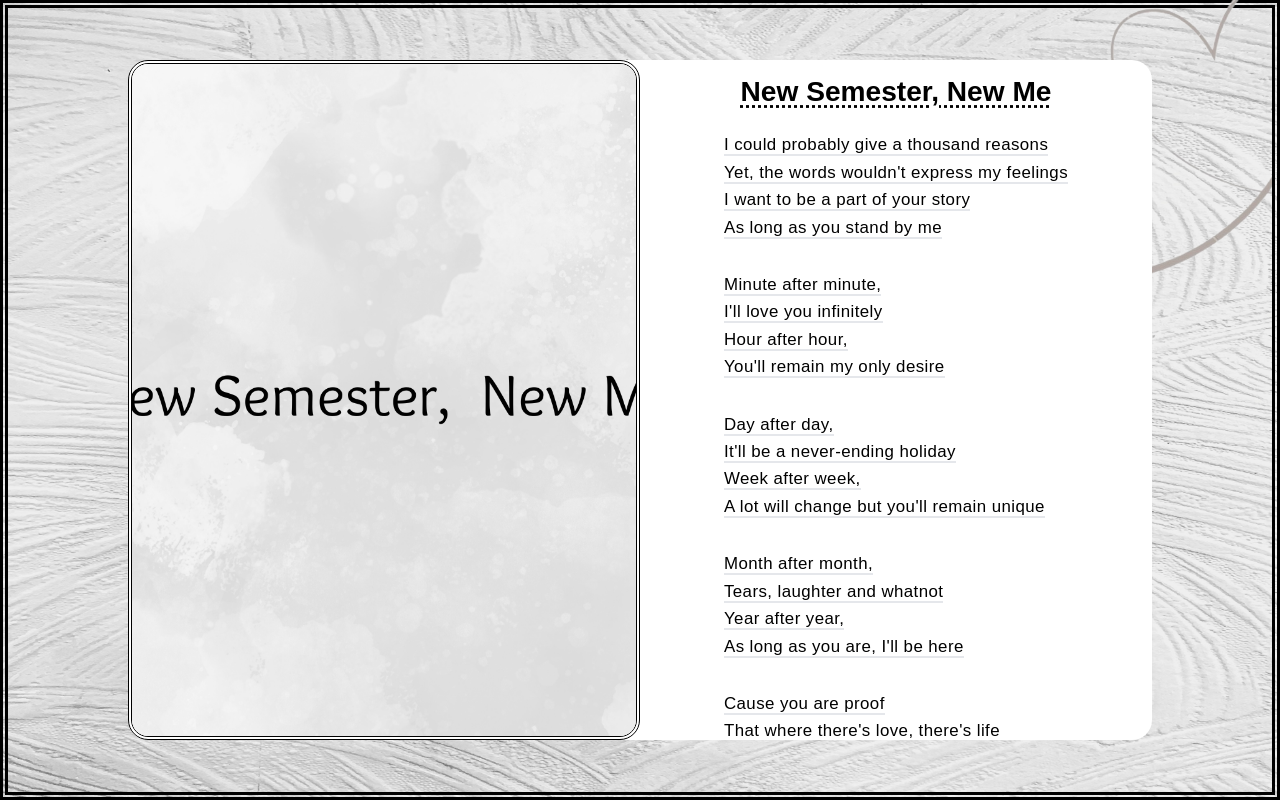
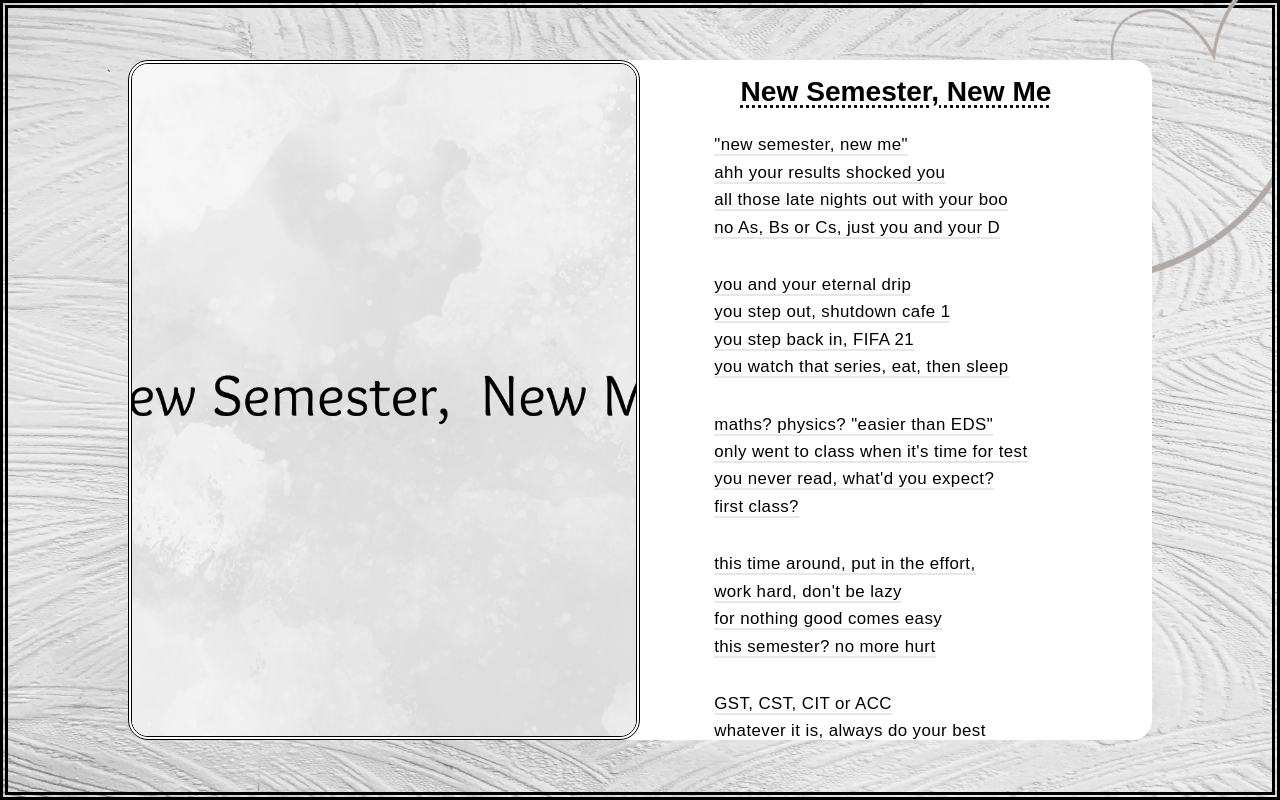
Before and after one commit to RereTooki/Rere-Writes, a React (Vite) app: page /new-semester-new-me in a window 1280 px wide. Built offline with nearby package versions, Linux system fonts and the light colour scheme; a web font is replaced by a local one.

Commit message:
added new semester new me

```diff
--- a/src/components/NewSemesterCard.tsx
+++ b/src/components/NewSemesterCard.tsx
@@ -6,13 +6,13 @@ import heart from "../assets/images/heart.png";
 const NewSemesterCard = () => {
   const title = "New Semester, New Me";
   const verses = [
-    `I could probably give a thousand reasons\nYet, the words wouldn't express my feelings\nI want to be a part of your story\nAs long as you stand by me`,
-    `Minute after minute,\nI'll love you infinitely\nHour after hour,\nYou'll remain my only desire`,
-    `Day after day,\nIt'll be a never-ending holiday\nWeek after week,\nA lot will change but you'll remain unique`,
-    `Month after month,\nTears, laughter and whatnot\nYear after year,\nAs long as you are, I'll be here`,
-    `Cause you are proof\nThat where there's love, there's life\nNo matter what endures,\nI want to call you mine and me, yours`,
-    `Darling,\nWill you marry me?`,
+    `"new semester, new me"\nahh your results shocked you\nall those late nights out with your boo\nno As, Bs or Cs, just you and your D`,
+    `you and your eternal drip\nyou step out, shutdown cafe 1\nyou step back in, FIFA 21\nyou watch that series, eat, then sleep`,
+    `maths? physics? "easier than EDS"\nonly went to class when it's time for test\nyou never read, what'd you expect?\nfirst class?`,
+    `this time around, put in the effort,\nwork hard, don't be lazy\nfor nothing good comes easy\nthis semester? no more hurt`,
+    `GST, CST, CIT or ACC\nwhatever it is, always do your best\nand to God, leave the rest\nremember, first class starts from the first class`,
   ];
+
   const titleFont =
     "shantellFont underline underline-offset-4 decoration-wavy tab:decoration-dotted";
   const bodyFont = "shantellFont";
```
